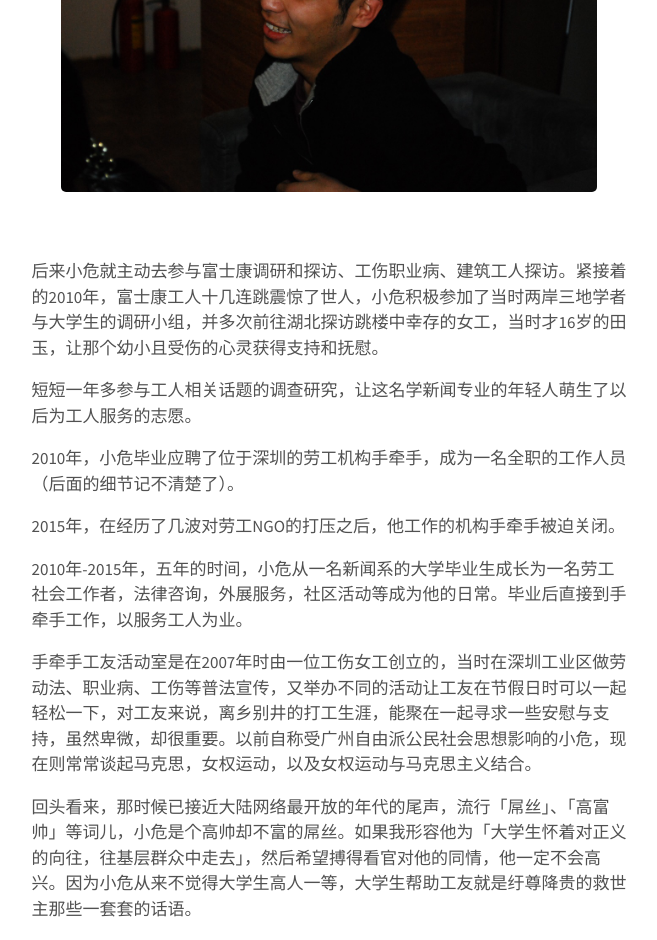
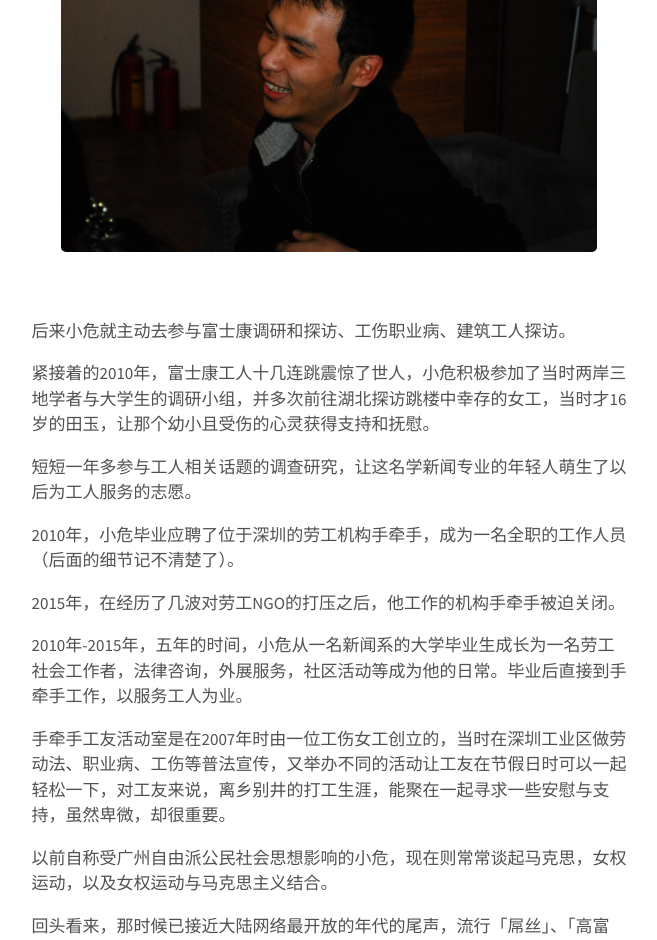
Before and after one commit to xsdai3/xsdai3.github.io, a Jekyll site: the page built from _posts/2019-03-27-小危，一个真正的高富帅（品行高尚，思想富足，行动帅气）.md, in a window 1280 px wide and 1400 px high, scrolled down 928 px. Shown: the top 940 px of the window, without its empty margins (311-968 px from the left). Built offline with Jekyll 4.4.1, drawn with Linux system fonts in a browser that asks for light colours; our own code applies the rules of GitHub Pages for plain Markdown files; some of the changed text lies outside the part shown.

Commit message:
Update 2019-03-27-小危，一个真正的高富帅（品行高尚，思想富足，行动帅气）.md

```diff
--- a/_posts/2019-03-27-小危，一个真正的高富帅（品行高尚，思想富足，行动帅气）.md
+++ b/_posts/2019-03-27-小危，一个真正的高富帅（品行高尚，思想富足，行动帅气）.md
@@ -6,7 +6,9 @@
 excerpt_separator: <!--more-->
 ---
 
-最近，我的前同事危志立（小危）被深圳警方跨市追捕后“消失”了。我怎么也没有想到，这样一个善良、正直、有理想、接地气的大好青年，居然被警察设伏抓捕，还被污名是成“被洗脑”、“反gcd反gm”、需要被“再教育”。
+最近，我的前同事危志立（小危）被深圳警方跨市追捕后“消失”了。
+
+我怎么也没有想到，这样一个善良、正直、有理想、接地气的大好青年，居然被警察设伏抓捕，还被污名是成“被洗脑”、“反gcd反gm”、需要被“再教育”。
 
 看到这里，我真的非常非常非常气愤，所以我一定要写下我知道的小危，让更多的人知道他是一个什么样的人；让更多的人知道，为什么这些打压他们的人，这么不择手段，这么血口喷人！
 <br>
@@ -30,15 +36,25 @@
 
 2010年-2015年，五年的时间，小危从一名新闻系的大学毕业生成长为一名劳工社会工作者，法律咨询，外展服务，社区活动等成为他的日常。毕业后直接到手牵手工作，以服务工人为业。
 
-手牵手工友活动室是在2007年时由一位工伤女工创立的，当时在深圳工业区做劳动法、职业病、工伤等普法宣传，又举办不同的活动让工友在节假日时可以一起轻松一下，对工友来说，离乡别井的打工生涯，能聚在一起寻求一些安慰与支持，虽然卑微，却很重要。以前自称受广州自由派公民社会思想影响的小危，现在则常常谈起马克思，女权运动，以及女权运动与马克思主义结合。
+手牵手工友活动室是在2007年时由一位工伤女工创立的，当时在深圳工业区做劳动法、职业病、工伤等普法宣传，又举办不同的活动让工友在节假日时可以一起轻松一下，对工友来说，离乡别井的打工生涯，能聚在一起寻求一些安慰与支持，虽然卑微，却很重要。
 
-回头看来，那时候已接近大陆网络最开放的年代的尾声，流行「屌丝」、「高富帅」等词儿，小危是个高帅却不富的屌丝。如果我形容他为「大学生怀着对正义的向往，往基层群众中走去」，然后希望搏得看官对他的同情，他一定不会高兴。因为小危从来不觉得大学生高人一等，大学生帮助工友就是纡尊降贵的救世主那些一套套的话语。
+以前自称受广州自由派公民社会思想影响的小危，现在则常常谈起马克思，女权运动，以及女权运动与马克思主义结合。
 
-小危不相信救世主，也不相信神仙皇帝，他的信念很简单：只有大家都能过上好日子，那才是真正的好日子。小危长得吊儿郎当的，穿着随意，人随和甚么都没所谓的样子，很能跟工友混熟，工友都喜欢他。但跟他做同事，他孩子气的一面就把人烦死了：经常说不好笑的冷笑话，喜欢蜡笔小新因此常常装小新的语气来跟你说话，沉迷一件事就埋头进去。我们的计算机技术不咋样，他曾试过为了剪辑一段视频，从完全不懂至完成剪接，弄了个两天两夜不睡觉。
+回头看来，那时候已接近大陆网络最开放的年代的尾声，流行「屌丝」、「高富帅」等词儿，小危是个高帅却不富的屌丝。
+
+如果我形容他为「大学生怀着对正义的向往，往基层群众中走去」，然后希望搏得看官对他的同情，他一定不会高兴。因为小危从来不觉得大学生高人一等，大学生帮助工友就是纡尊降贵的救世主那些一套套的话语。
+
+小危不相信救世主，也不相信神仙皇帝，他的信念很简单：只有大家都能过上好日子，那才是真正的好日子。小危长得吊儿郎当的，穿着随意，人随和甚么都没所谓的样子，很能跟工友混熟，工友都喜欢他。
+
+但跟他做同事，他孩子气的一面就把人烦死了：经常说不好笑的冷笑话，喜欢蜡笔小新因此常常装小新的语气来跟你说话，沉迷一件事就埋头进去。
+
+我们的计算机技术不咋样，他曾试过为了剪辑一段视频，从完全不懂至完成剪接，弄了个两天两夜不睡觉。
 
 <div style="text-align:center"><img src="/images/G2.png" width="90%"><br></div><br>
 
-2009年湖南籍尘肺病工人的维权到2011年前后深圳市政府以“人道关怀”打发后，几十名湖南籍工人陆续去世；2018年，一些此前并未被诊断或者认定为尘肺病的工人开始陆续来到深圳维权。一直关注工人权益的小危，开始为这些工人提供法律方面的咨询和自媒体发声。印象中，他话很少，却不曾想过，他这一坚持就是十年。
+2009年湖南籍尘肺病工人的维权到2011年前后深圳市政府以“人道关怀”打发后，几十名湖南籍工人陆续去世；2018年，一些此前并未被诊断或者认定为尘肺病的工人开始陆续来到深圳维权。
+
+一直关注工人权益的小危，开始为这些工人提供法律方面的咨询和自媒体发声。印象中，他话很少，却不曾想过，他这一坚持就是十年。
 
 世界变化得太快，从小危2011年毕业「误交损友」和「误入歧途」至今，网络与现实世界都翻了几翻，只有两件事没变：仍有很多人未能过上好日子，因此小危仍然为着大家都能过上好日子而在努力。
 
```
Also changed, not shown: other parts of _posts/2019-03-27-小危，一个真正的高富帅（品行高尚，思想富足，行动帅气）.md (+7 -3 lines).
